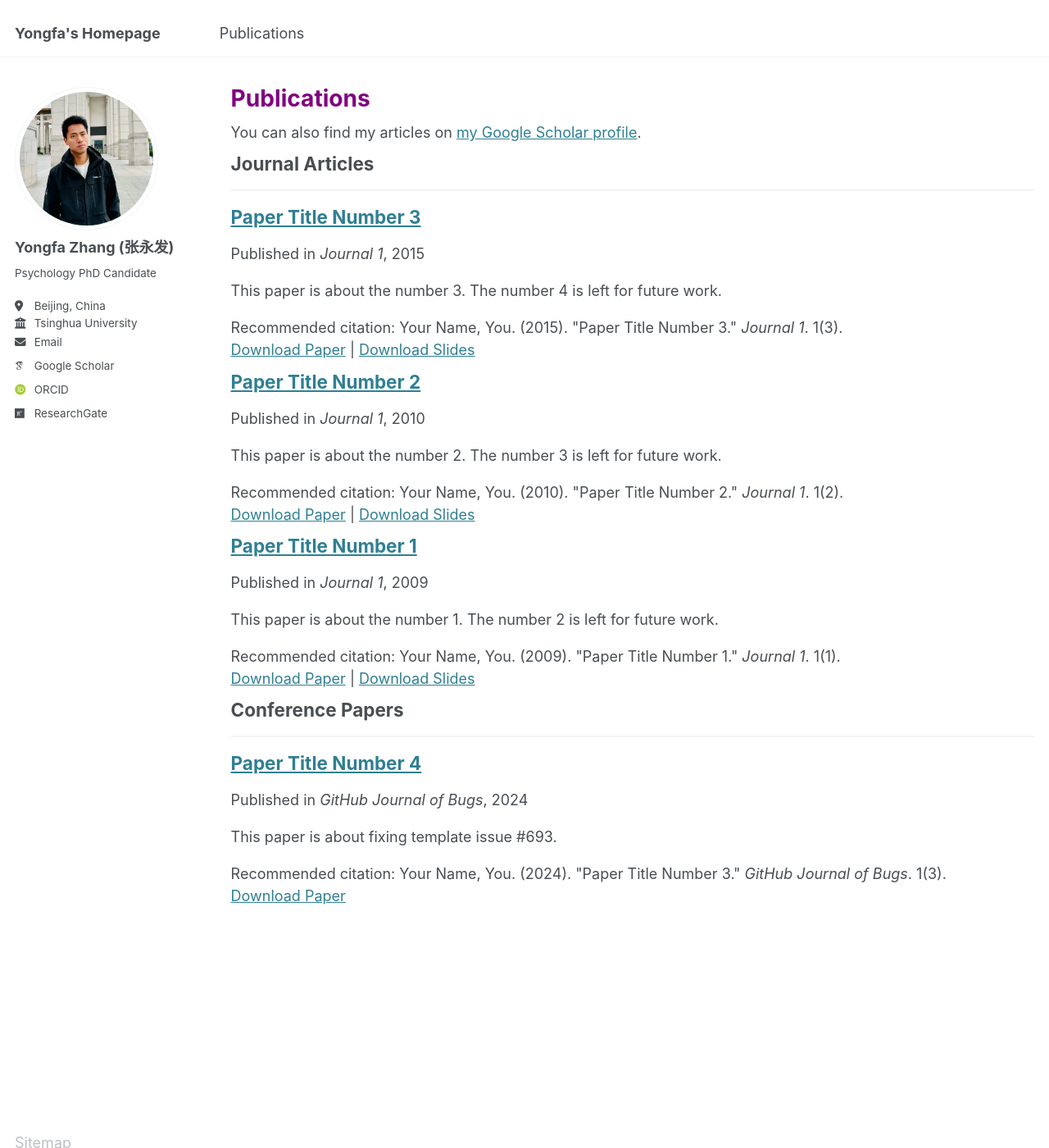
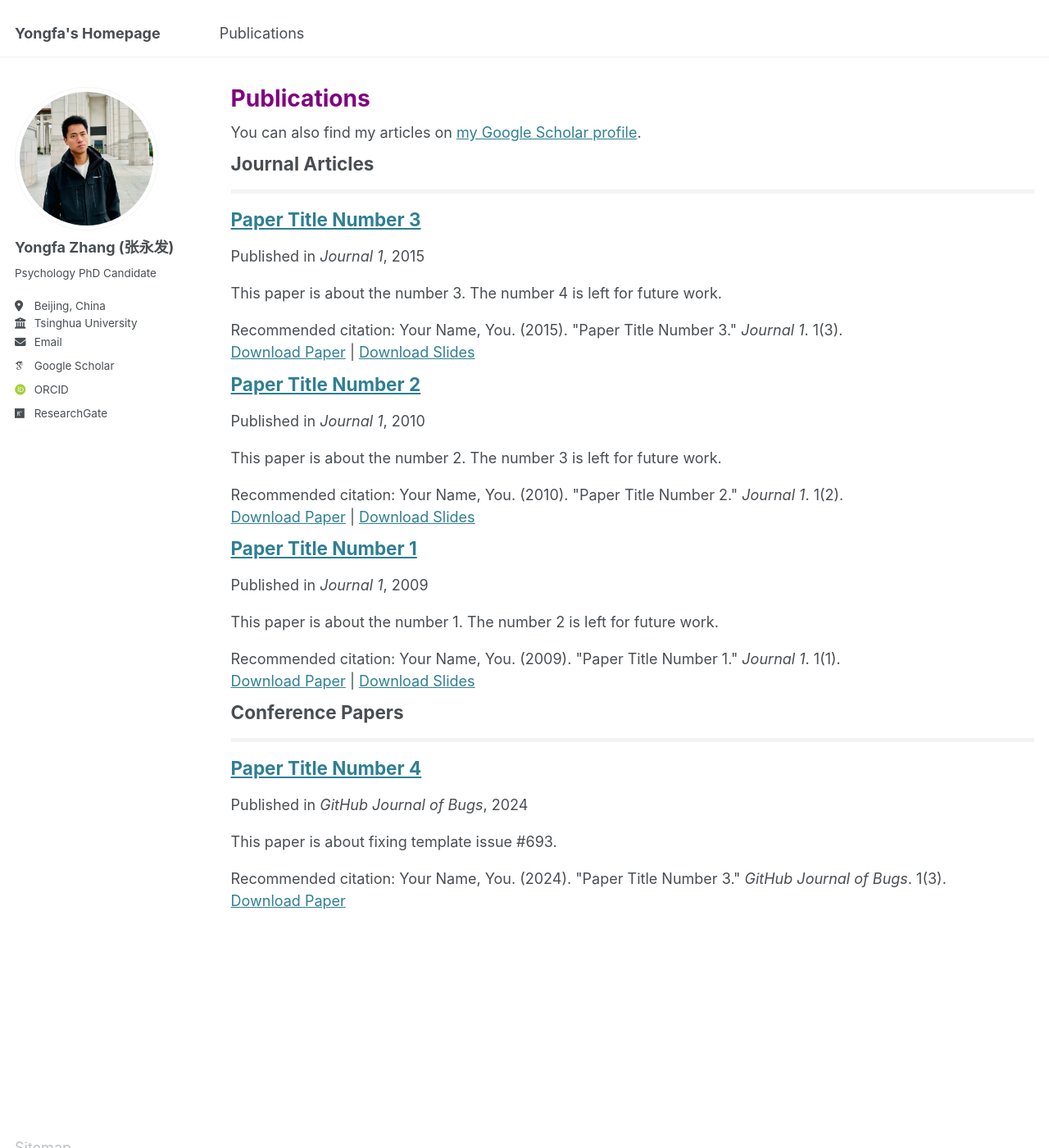
Before and after one commit to zyf09/zyf09.github.io, a Jekyll site: the page built from _pages/publications.html, in a window 1280 px wide and 1400 px high. Shown: the whole window at 82% size. Built offline with Jekyll 4.4.1, drawn with Linux system fonts in a browser that asks for light colours; some web fonts are replaced.

Commit message:
Update _base.scss

```diff
--- a/_sass/layout/_base.scss
+++ b/_sass/layout/_base.scss
@@ -164,7 +164,7 @@ hr {
   display: block;
   margin: 1em 0;
   border: 0;
-  border-top: 2px solid var(--global-border-color);
+  border-top: 5px solid var(--global-border-color);
 }
 
 /* lists */
```
